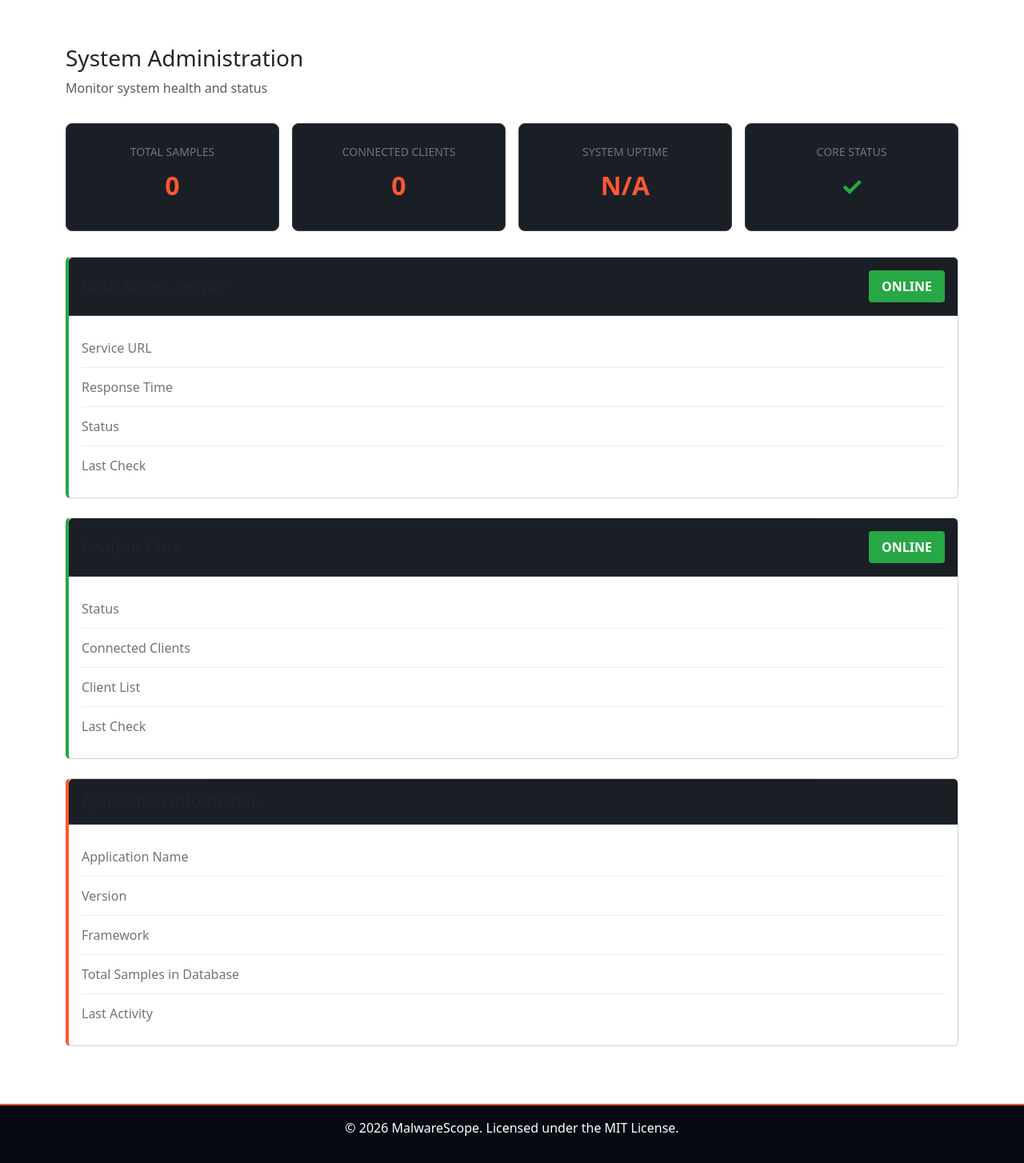
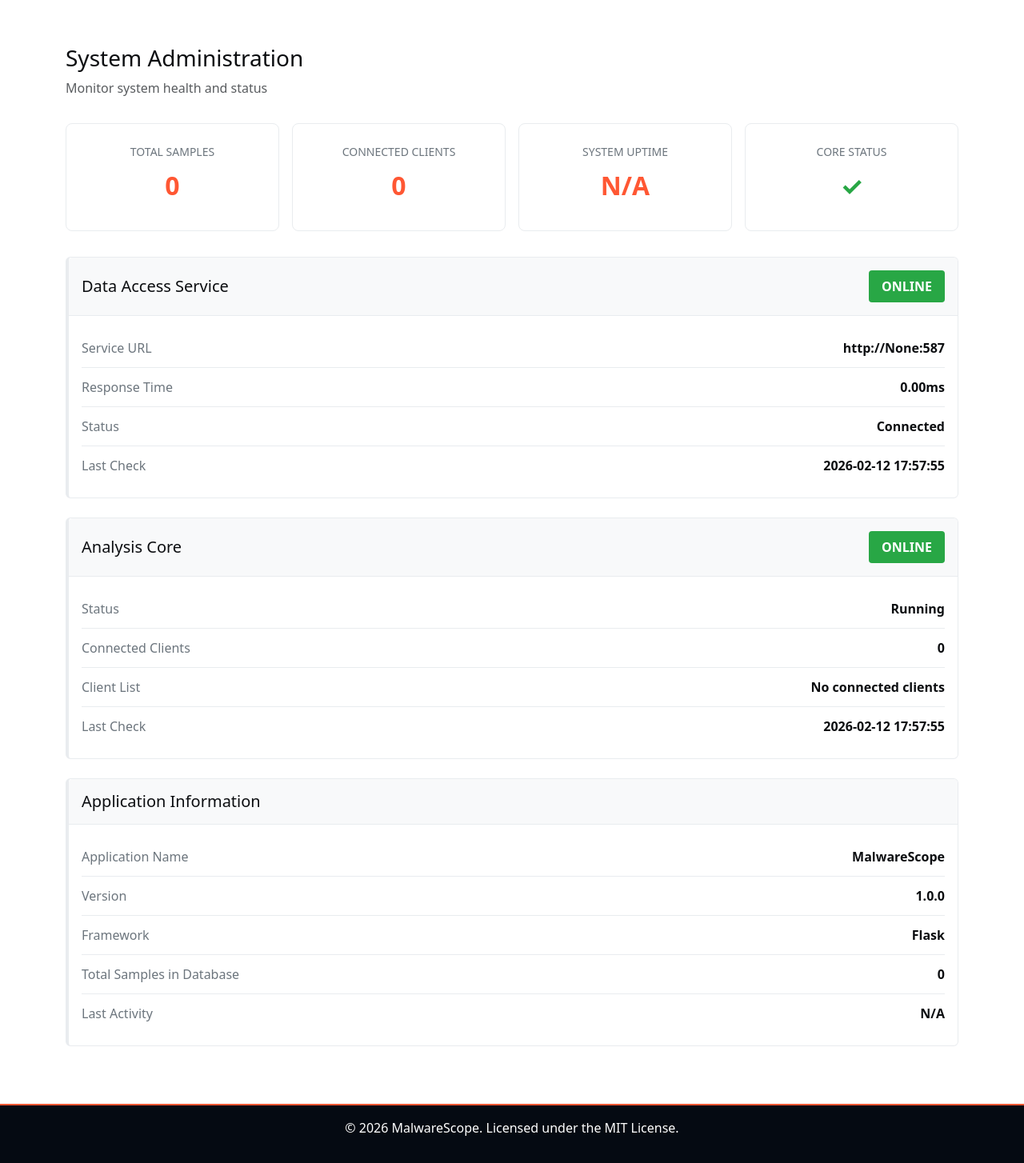
Before and after one commit to Abdulrhman-Bahaa/web-applications, a Flask app: page /admin in a window 1280 px wide. Shown: the part 92-1546 px from the top of the page at 80% size. Run offline with Flask 3, Linux system fonts and the light colour scheme; data that the repository does not hold is empty.

Commit message:
Update admin.html

```diff
--- a/Graduation Project/web_application/templates/admin.html
+++ b/Graduation Project/web_application/templates/admin.html
@@ -59,8 +59,9 @@
         color: #6c757d;
     }
 
+    /* Use a dark text color for light theme so URLs and values are readable */
     .info-value {
-        color: #ffffff;
+        color: #0b0d10;
         font-weight: 600;
     }
 
@@ -90,6 +91,91 @@
         font-size: 0.875rem;
         color: #6c757d;
         text-transform: uppercase;
+    }
+
+    /* Light theme overrides */
+    html[data-bs-theme="light"] .card {
+        background-color: #ffffff;
+        color: #0b0d10;
+        border-color: #e9ecef;
+    }
+
+    html[data-bs-theme="light"] .card .card-header {
+        background-color: #f8f9fa !important;
+        border-bottom-color: #e9ecef !important;
+        color: #0b0d10 !important;
+    }
+
+    html[data-bs-theme="light"] .card .card-body {
+        color: #0b0d10;
+    }
+
+    html[data-bs-theme="light"] .admin-header h1,
+    html[data-bs-theme="light"] .admin-header p {
+        color: #0b0d10;
+    }
+
+    html[data-bs-theme="light"] .stat-box {
+        background: #ffffff;
+        border: 1px solid #e9ecef;
+    }
+
+    html[data-bs-theme="light"] .stat-label {
+        color: #6c757d;
+    }
+
+    html[data-bs-theme="light"] .stat-number {
+        color: #ff5733;
+    }
+
+    /* Dark theme overrides */
+    html[data-bs-theme="dark"] .admin-header h1,
+    html[data-bs-theme="dark"] .admin-header p {
+        color: #ffffff;
+    }
+
+    html[data-bs-theme="dark"] .info-label {
+        color: #9aa4b2;
+    }
+
+    html[data-bs-theme="dark"] .info-value {
+        color: #ffffff;
+    }
+
+    html[data-bs-theme="dark"] .stat-box {
+        background: #0f1215;
+        border: 1px solid #2b3036;
+    }
+
+    html[data-bs-theme="dark"] .stat-label {
+        color: #9aa4b2;
+    }
+
+    html[data-bs-theme="dark"] .stat-number {
+        color: #ff8a5b;
+    }
+
+    html[data-bs-theme="dark"] .card {
+        background-color: #0f1215;
+        color: #ffffff;
+        border-color: #2b3036;
+    }
+
+    html[data-bs-theme="dark"] .card .card-header {
+        background-color: #0b0d10 !important;
+        border-bottom-color: #2b3036 !important;
+    }
+
+    html[data-bs-theme="dark"] .info-row {
+        border-bottom: 1px solid #2b3036;
+    }
+
+    html[data-bs-theme="dark"] .status-badge.status-online {
+        background-color: #198754;
+    }
+
+    html[data-bs-theme="dark"] .status-badge.status-offline {
+        background-color: #dc3545;
     }
 </style>
 {% endblock %}
```
